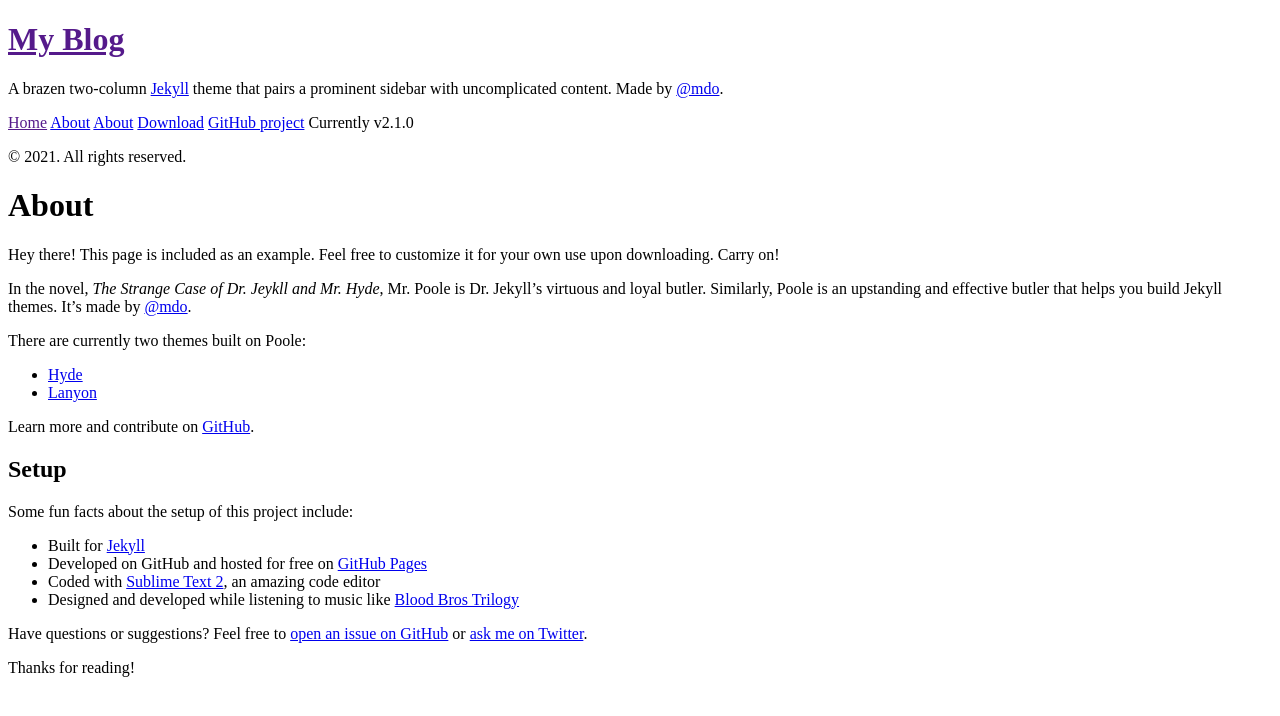
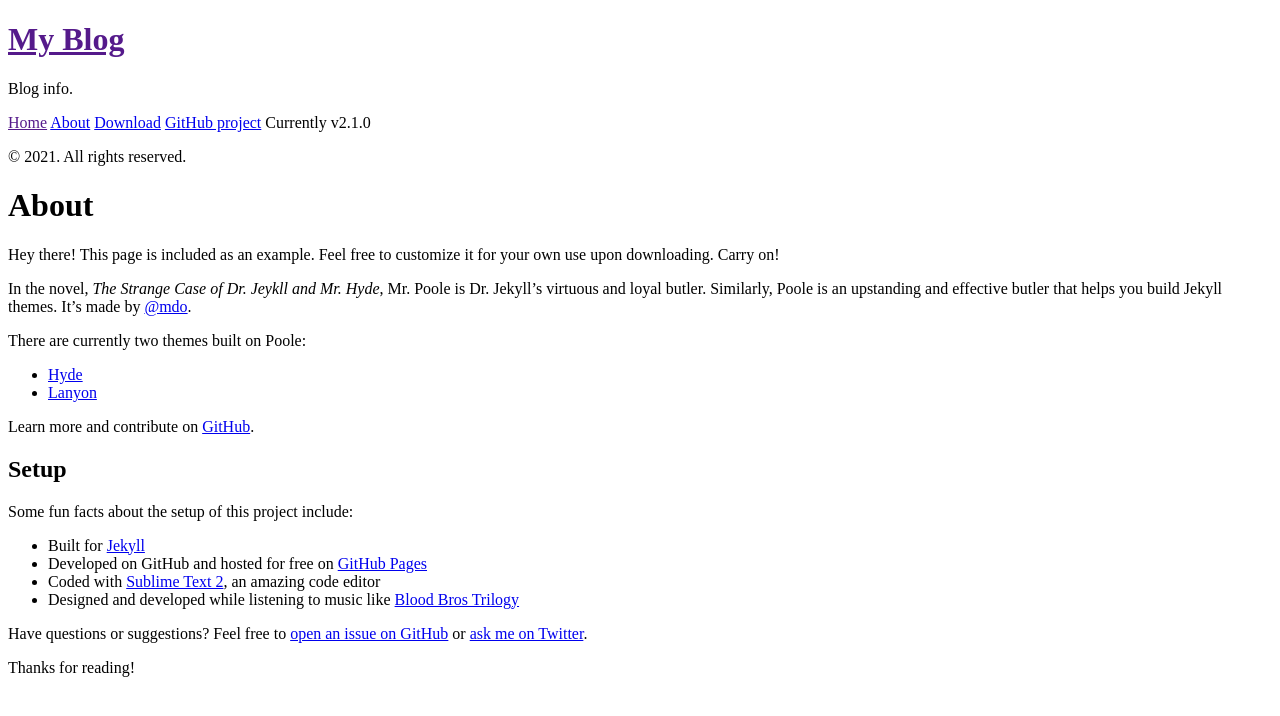
Before and after one commit to y30308/y30308.github.io2, a Jekyll site: the page built from docs/about.md, in a window 1280 px wide. Shown: the top 716 px of the page. Built offline with Jekyll 4.4.1, drawn with Linux system fonts in a browser that asks for light colours; Markdown is read by kramdown in place of the engine named in the settings.

Commit message:
Start reorganization

```diff
--- a/docs/_config.yml
+++ b/docs/_config.yml
@@ -9,15 +9,15 @@ permalink:        pretty
 # Setup
 title:            My Blog
 tagline:          'TAGLINE'
-description:      'A brazen two-column <a href="http://jekyllrb.com" target="_blank">Jekyll</a> theme that pairs a prominent sidebar with uncomplicated content. Made by <a href="https://twitter.com/mdo" target="_blank">@mdo</a>.'
+description:      'Blog info. '
 url:              http://y30308.github.io/
 baseurl:
 
 author:
-  name:           'Mark Otto'
+  name:           'Jyn'
   url:            https://twitter.com/mdo
 
-paginate:         5
+paginate:         3
 
 # Custom vars
 version:          2.1.0
--- a/docs/_layouts/default.html
+++ b/docs/_layouts/default.html
@@ -1,11 +1,11 @@
 <!DOCTYPE html>
 <html lang="en-us">
 
-  {% include head.html %}
+	{% include head.html %}
 
   <body>
 
-    {% include sidebar.html %}
+		{% include sidebar.html %}
 
     <div class="content container">
       {{ content }}
--- a/docs/index.markdown
+++ /dev/null
@@ -1,6 +0,0 @@
----
-# Feel free to add content and custom Front Matter to this file.
-# To modify the layout, see https://jekyllrb.com/docs/themes/#overriding-theme-defaults
-
-layout: home
----
```
Also changed, not shown: docs/about.markdown (deleted, +0 -18 lines), 1 other file.
